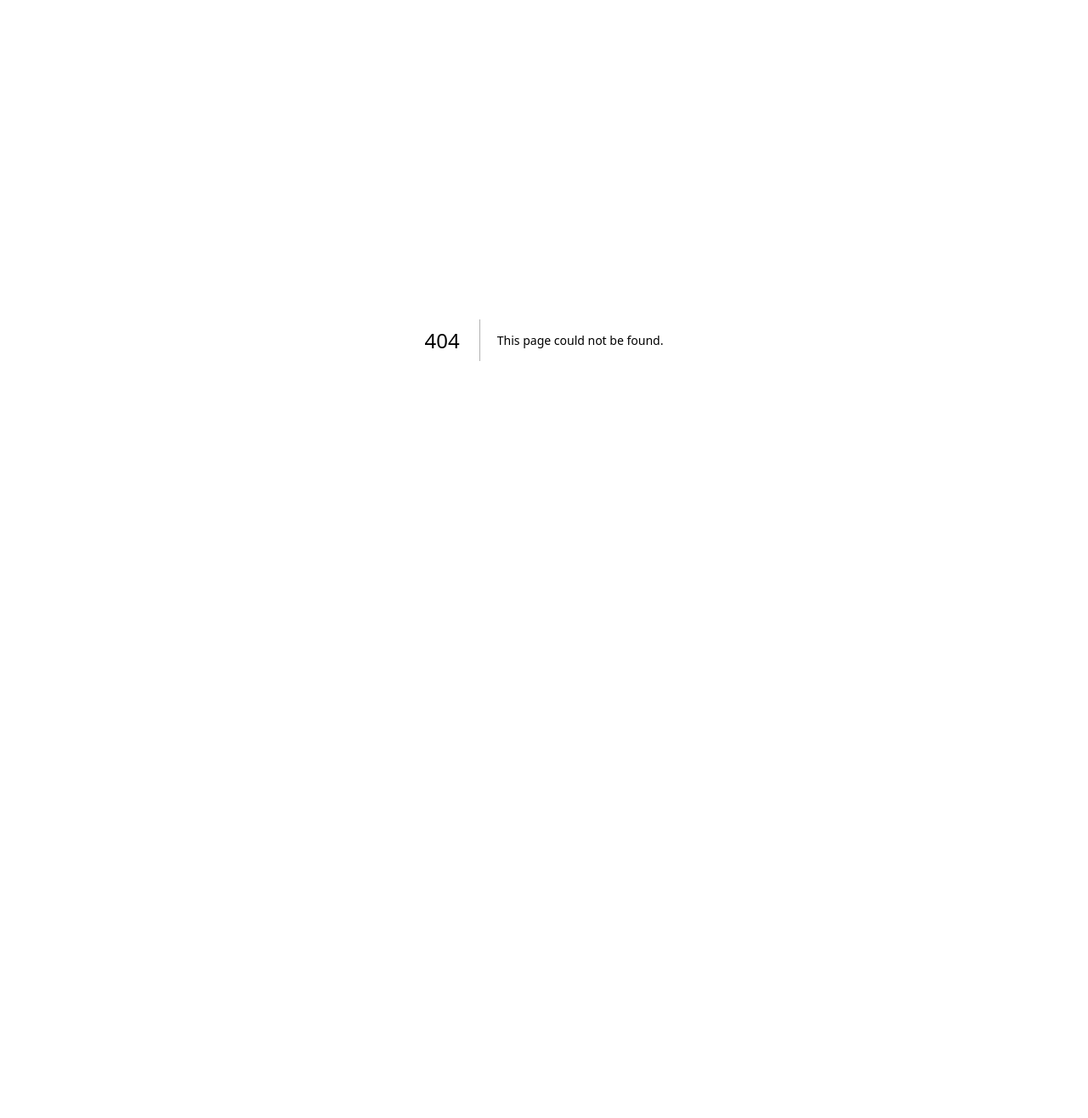
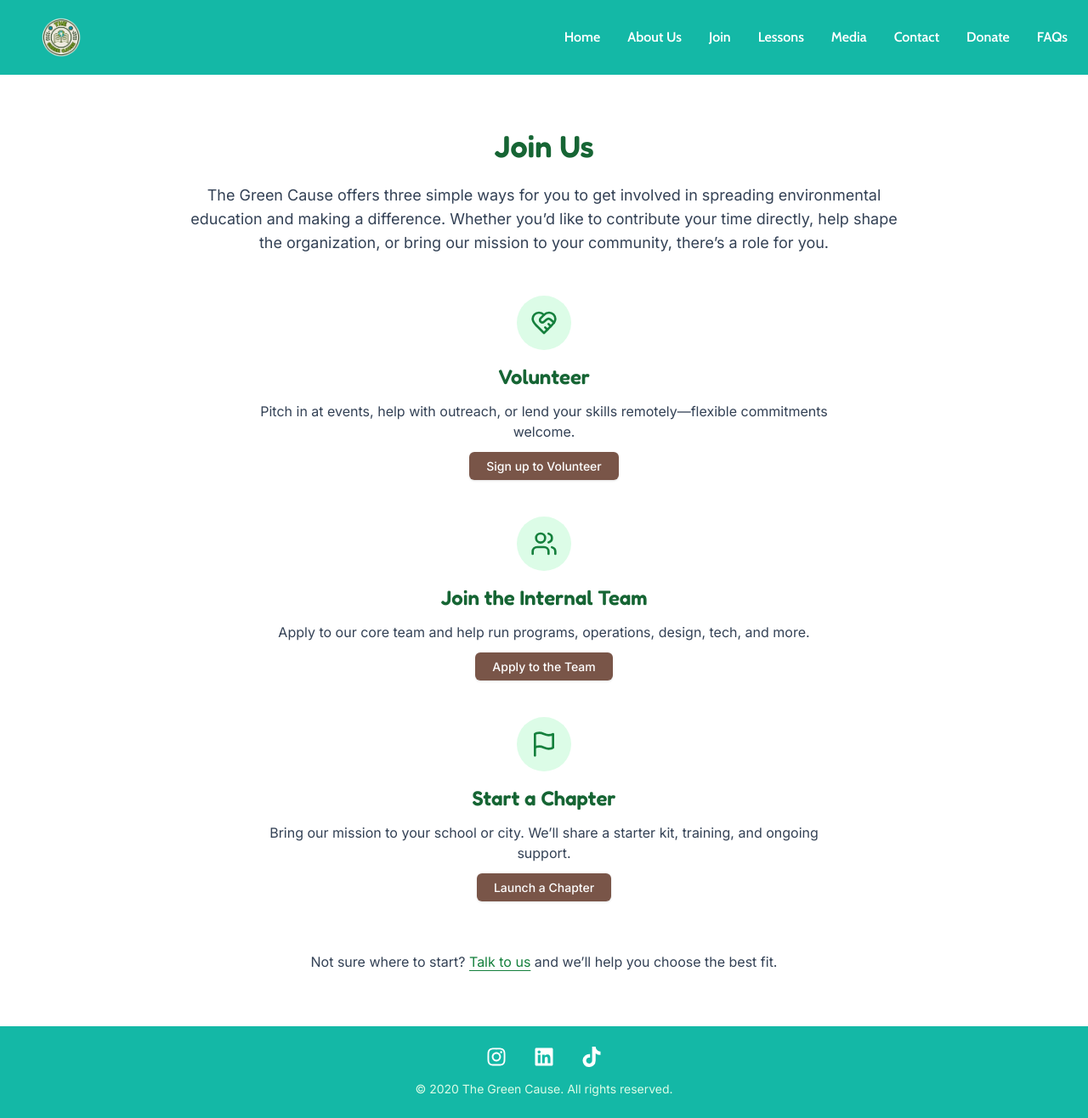
Before and after one commit to The-Green-Cause/The-Green-Cause-Website, a Next.js app in the folder frontend/: page /joinus in a window 1280 px wide. Before the commit this address had no page. Shown: the whole page at 85% size. Before the commit the page ends 800 px from the top, so only its background shows below. Built offline with nearby package versions, Linux system fonts and the light colour scheme; a web font is replaced by a local one.

Commit message:
Iteration 4

```diff
--- a/frontend/components/footer.js
+++ b/frontend/components/footer.js
@@ -5,31 +5,28 @@
 export default function Footer() {
   return (
     <footer className="bg-teal-500 py-6">
-      <div className="container mx-auto px-6 flex justify-center space-x-8 text-white text-2xl">
+      <div className="container mx-auto px-6 flex flex-col items-center space-y-4 text-white">
 
-        {/* Instagram */}
+        {/* Social Icons */}
+        <div className="flex space-x-8 text-2xl">
           <a
-          href="https://www.instagram.com/thegreencause/channel/"
+            href="https://www.instagram.com/thegreencause/channel/" // replace with your link
             target="_blank"
             rel="noopener noreferrer"
             className="hover:text-green-200 transition-colors duration-200"
           >
             <FaInstagram />
           </a>
-
-        {/* LinkedIn */}
           <a
-          href="https://www.linkedin.com/company/the-green-cause/about/?viewAsMember=true"
+            href="https://www.linkedin.com/company/the-green-cause/about/?viewAsMember=true" // replace with your link
             target="_blank"
             rel="noopener noreferrer"
             className="hover:text-green-200 transition-colors duration-200"
           >
             <FaLinkedin />
           </a>
-
-        {/* TikTok */}
           <a
-          href="https://www.tiktok.com/@thegreencause"
+            href="https://www.tiktok.com/@thegreencause" // replace with your link
             target="_blank"
             rel="noopener noreferrer"
             className="hover:text-green-200 transition-colors duration-200"
@@ -37,6 +34,12 @@
             <FaTiktok />
           </a>
         </div>
+
+        {/* Copyright */}
+        <p className="text-sm text-green-100">
+          © 2020 The Green Cause. All rights reserved.
+        </p>
+      </div>
     </footer>
   );
 }
--- a/frontend/components/navbar.js
+++ b/frontend/components/navbar.js
@@ -112,7 +112,7 @@
       {/* Join with 3 dropdown links */}
       <DropdownWrapper
         label="Join"
-        href="/aboutus#join"
+        href="/joinus"
         mobile={mobile}
         desktop={desktop}
         dropdownKey="join"
--- a/frontend/package.json
+++ b/frontend/package.json
@@ -13,6 +13,7 @@
     "axios": "^1.7.9",
     "eslint": "8.38.0",
     "eslint-config-next": "13.3.0",
+    "framer-motion": "^12.23.12",
     "lucide-react": "^0.487.0",
     "mysql2": "^3.12.0",
     "next": "^15.2.4",
--- a/frontend/pages/aboutus.js
+++ b/frontend/pages/aboutus.js
@@ -2,6 +2,7 @@
 import Footer from "../components/footer";
 import Head from "next/head";
 import Image from "next/image";
+import Link from "next/link";
 
 export default function AboutUs() {
     return (
@@ -73,7 +74,7 @@
                         ].map((pillar, index) => (
                             <div
                                 key={index}
-                                className="bg-emerald-600 text-white p-6 rounded-xl shadow-lg"
+                                className="bg-[#c5cfad] text-white p-6 rounded-xl shadow-lg"
                             >
                                 <h2 className="text-xl font-semibold mb-3">{pillar.title}</h2>
                                 <p className="text-sm leading-relaxed">{pillar.content}</p>
@@ -83,7 +84,7 @@
                 </div>
 
                 {/* JOIN US Section */}
-                <div id="join" className="bg-emerald-700 text-white mt-16 py-16 px-6">
+                <div id="join" className="bg-[#3e5134] text-white mt-16 py-16 px-6">
                     <div className="max-w-6xl mx-auto flex flex-col md:flex-row items-center justify-between">
                         {/* Left Text Block */}
                         <div className="md:w-1/2 text-center">
@@ -101,15 +102,13 @@
 
                         {/* Right Button Block */}
                         <div className="md:w-1/2 flex justify-center items-center mt-6 md:mt-0">
-                            <a
-                                href="https://docs.google.com/forms/d/e/1FAIpQLSdLRDZQk9B-d8kuFSL66o5g_Gm5P0P5Z3xr3WERNX4ewrhtYA/viewform"
-                                target="_blank"
-                                rel="noopener noreferrer"
+                            <Link
+                                href="/joinus"
                             >
-                                <button className="bg-white text-emerald-700 text-xl font-bold px-10 py-5 rounded-xl shadow-xl hover:bg-gray-100 transition-all">
+                                <button className="bg-white text-[#3e5134] text-xl font-bold px-10 py-5 rounded-xl shadow-xl hover:bg-gray-100 transition-all">
                                     Join Us!
                                 </button>
-                            </a>
+                            </Link>
                         </div>
                     </div>
                 </div>
--- a/frontend/pages/apply.js
+++ b/frontend/pages/apply.js
@@ -1,6 +1,8 @@
 import Head from "next/head";
 import Navbar from "../components/navbar";
 import Footer from "../components/footer";
+import Link from "next/link";
+import { FaUsers } from "react-icons/fa";
 
 export default function Apply() {
   return (
@@ -17,7 +19,10 @@
 
         {/* Content Section */}
         <main className="flex-grow container mx-auto px-6 py-12 text-center">
-          <h1 className="text-3xl md:text-4xl font-bold text-teal-600 mb-6">
+          {/* Icon */}
+          <FaUsers className="text-green-700 w-12 h-12 mx-auto mb-4 animate-bounce" />
+
+          <h1 className="text-3xl md:text-4xl font-fredoka text-green-800 mb-6">
             Apply to Join Our Team
           </h1>
 
@@ -29,14 +34,14 @@
             to our mission of creating a greener future.
           </p>
 
-          <a
+          <Link
             href="https://forms.gle/Au6DcWvYAs8iWJvy7"
             target="_blank"
             rel="noopener noreferrer"
-            className="inline-block bg-teal-500 text-white font-semibold px-6 py-3 rounded-lg shadow hover:bg-teal-600 transition-colors"
+            className="inline-block bg-brown-500 text-white font-semibold px-6 py-3 rounded-lg shadow transition-colors"
           >
             Apply Now
-          </a>
+          </Link>
         </main>
         <Footer />
       </div>
--- a/frontend/pages/chapters/index.js
+++ b/frontend/pages/chapters/index.js
@@ -38,7 +38,7 @@
       <main className="min-h-screen bg-gray-50 py-12 px-6">
         {/* Intro Section */}
         <section className="max-w-6xl mx-auto mb-12">
-          <h1 className="text-5xl font-fredoka text-center mb-6">Chapters</h1>
+          <h1 className="text-5xl font-fredoka text-green-800 text-center mb-6">Chapters</h1>
           <p className="text-gray-700 leading-relaxed">
             Founded in 2020, The Green Cause is an environmental nonprofit organization based around promoting environmental activism among the youth and larger communities through the making of various content, such as lessons and social media posts. To strengthen our impact, we have recently launched our brand new chapter structure, which allows people to spread environmental awareness in their own communities as part of The Green Cause. This gives many individuals a chance to connect with their cities more closely and form a strong team to combat climate change. Individuals who are involved in a chapter have the autonomy to do what they think is best to fit the interests of their community in hopes to educate and inspire more people to join the cause. We, as the board of The Green Cause, truly believe that the involvement of every person is so crucial to create change in this world, which is what we hope to accomplish with this launch. We hope that you too can be a leader, and work with us to change the world for the better.
           </p>
--- /dev/null
+++ b/frontend/pages/joinus.js
@@ -0,0 +1,88 @@
+"use client";
+
+import { HeartHandshake, Users, Flag } from "lucide-react";
+import Link from "next/link";
+import Navbar from "../components/navbar";
+import Footer from "../components/footer";
+
+export default function JoinUsPage() {
+  const items = [
+    {
+      title: "Volunteer",
+      icon: HeartHandshake,
+      blurb:
+        "Pitch in at events, help with outreach, or lend your skills remotely—flexible commitments welcome.",
+      cta: { label: "Sign up to Volunteer", href: "/volunteer" },
+    },
+    {
+      title: "Join the Internal Team",
+      icon: Users,
+      blurb:
+        "Apply to our core team and help run programs, operations, design, tech, and more.",
+      cta: { label: "Apply to the Team", href: "/apply" },
+    },
+    {
+      title: "Start a Chapter",
+      icon: Flag,
+      blurb:
+        "Bring our mission to your school or city. We’ll share a starter kit, training, and ongoing support.",
+      cta: { label: "Launch a Chapter", href: "/chapters/start" },
+    },
+  ];
+
+  return (
+    <div className="flex min-h-screen flex-col bg-white text-slate-900">
+      <Navbar />
+
+      <main className="mx-auto max-w-4xl flex-1 px-6 py-16 lg:px-8">
+        <h1 className="text-center text-4xl font-fredoka text-green-800">
+          Join Us
+        </h1>
+        <p className="mt-6 text-lg leading-7 text-center text-slate-700">
+          The Green Cause offers three simple ways for you to get involved in spreading
+          environmental education and making a difference. Whether you’d like to contribute your time
+          directly, help shape the organization, or bring our mission to your community, there’s a role
+          for you.
+        </p>
+
+        <div className="mt-12 space-y-12">
+          {items.map((item) => {
+            const Icon = item.icon;
+            return (
+              <div key={item.title} className="text-center">
+                <div className="flex justify-center">
+                  <div className="rounded-full bg-green-100 p-4">
+                    <Icon className="h-8 w-8 text-green-700" aria-hidden="true" />
+                  </div>
+                </div>
+                <h2 className="mt-4 text-2xl font-fredoka text-green-800">
+                  {item.title}
+                </h2>
+                <p className="mt-3 max-w-2xl mx-auto text-slate-700">
+                  {item.blurb}
+                </p>
+                <div className="mt-4">
+                  <Link
+                    href={item.cta.href}
+                    className="rounded-md bg-brown-500 px-5 py-2 text-sm font-medium text-white shadow hover:bg-green-800 focus:outline-none focus:ring-2 focus:ring-green-400"
+                  >
+                    {item.cta.label}
+                  </Link>
+                </div>
+              </div>
+            );
+          })}
+        </div>
+
+        <div className="mt-16 text-center">
+          <p className="text-slate-700">
+            Not sure where to start? <Link href="/contact" className="text-green-700 underline underline-offset-4">Talk to us</Link>
+            {" "}and we’ll help you choose the best fit.
+          </p>
+        </div>
+      </main>
+
+      <Footer />
+    </div>
+  );
+}
--- a/frontend/pages/lessons.tsx
+++ b/frontend/pages/lessons.tsx
@@ -150,8 +150,8 @@
             <div style={{ fontFamily: "'Inter', sans-serif" }} className="h-[100vh]">
                 <Navbar/>
                 <div className="text-black px-20 py-10 bg-white">
-                    <p className="text-center font-fredoka text-5xl mb-5 font-lora_semibold">Our Lessons</p>
-                    <p className="text-left font-regular text-xl">The Green Cause’s 30+ lessons cover a wide array of environmental topics from introducing key themes like global warming and deforestation to more detailed presentations like sharks and chemical pollution. To accompany the lessons, they will come with interactive materials such as videos, games, or other relevant links. We make sure to create each lesson using our three pillars (engagement, solutions-based learning, and considering the impacts). For more information on the pillars, read the About Us section.
+                    <p className="text-center font-fredoka text-5xl mb-5 text-emerald-700">Our Lessons</p>
+                    <p className="text-left font-regular text-xl">The Green Cause’s 40+ lessons cover a wide array of environmental topics from introducing key themes like global warming and deforestation to more detailed presentations like sharks and chemical pollution. To accompany the lessons, they will come with interactive materials such as videos, games, or other relevant links. We make sure to create each lesson using our three pillars (engagement, solutions-based learning, and considering the impacts). For more information on the pillars, read the About Us section.
                     <br/>                    <br/>
                     The lesson creating process consists of members creating an outline, which includes target audience, lesson layout, and accompanying interactive activities. After approval from chapter leads, the members use any feedback given to create the lessons which are then reviewed using our rubric. In order to ensure our lessons are of quality, we are establishing a Teachers’ Lesson Review where formal educators and those with education credentials can provide feedback to our lessons. If you are interested in joining, please fill out this form
                     <br/><br/>
@@ -162,7 +162,7 @@
                             target="_blank"
                             rel="noopener noreferrer"
                         >
-                            <button className="bg-[#35B6FF] text-white text-center px-5 py-1 rounded-md mb-[80px]">
+                            <button className="bg-brown-500 text-white text-center px-5 py-1 rounded-md mb-[80px]">
                                 Teacher Lesson Review Form
                             </button>
                         </Link>
--- /dev/null
+++ b/frontend/pages/volunteer.js
@@ -0,0 +1,40 @@
+'use client';
+
+import Navbar from '../components/navbar';
+import Footer from '../components/footer';
+import { FaLeaf } from 'react-icons/fa';
+import Link from 'next/link';
+
+export default function VolunteerPage() {
+  return (
+    <div className="min-h-screen flex flex-col">
+      <Navbar />
+
+      <main className="flex-1 container mx-auto px-6 py-16 flex flex-col items-center text-center">
+        {/* Leaf icon with bounce */}
+        <FaLeaf className="text-green-700 w-12 h-12 mb-4 animate-bounce" />
+
+        <h1 className="text-4xl font-fredoka text-green-800 mb-6">
+          Volunteer with Us
+        </h1>
+
+        <p className="text-gray-700 mb-12 max-w-2xl">
+          Join The Green Cause in making a real impact on our environment!
+          As a volunteer, you’ll help with events, community outreach, educational programs, and more.
+          Click the button below to fill out our volunteer sign-up form.
+        </p>
+
+        <Link
+          href="https://docs.google.com/forms/d/YOUR_FORM_ID/viewform"
+          target="_blank"
+          rel="noopener noreferrer"
+          className="bg-brown-500 hover:bg-brown-600 text-white font-semibold py-3 px-8 rounded-lg text-lg transition-colors duration-200"
+        >
+          Sign Up to Volunteer
+        </Link>
+      </main>
+
+      <Footer />
+    </div>
+  );
+}
```
Also changed, not shown: 1 other file (tests, documents, lock files or other folders). Lines whose indentation alone changed are shown as unchanged.
